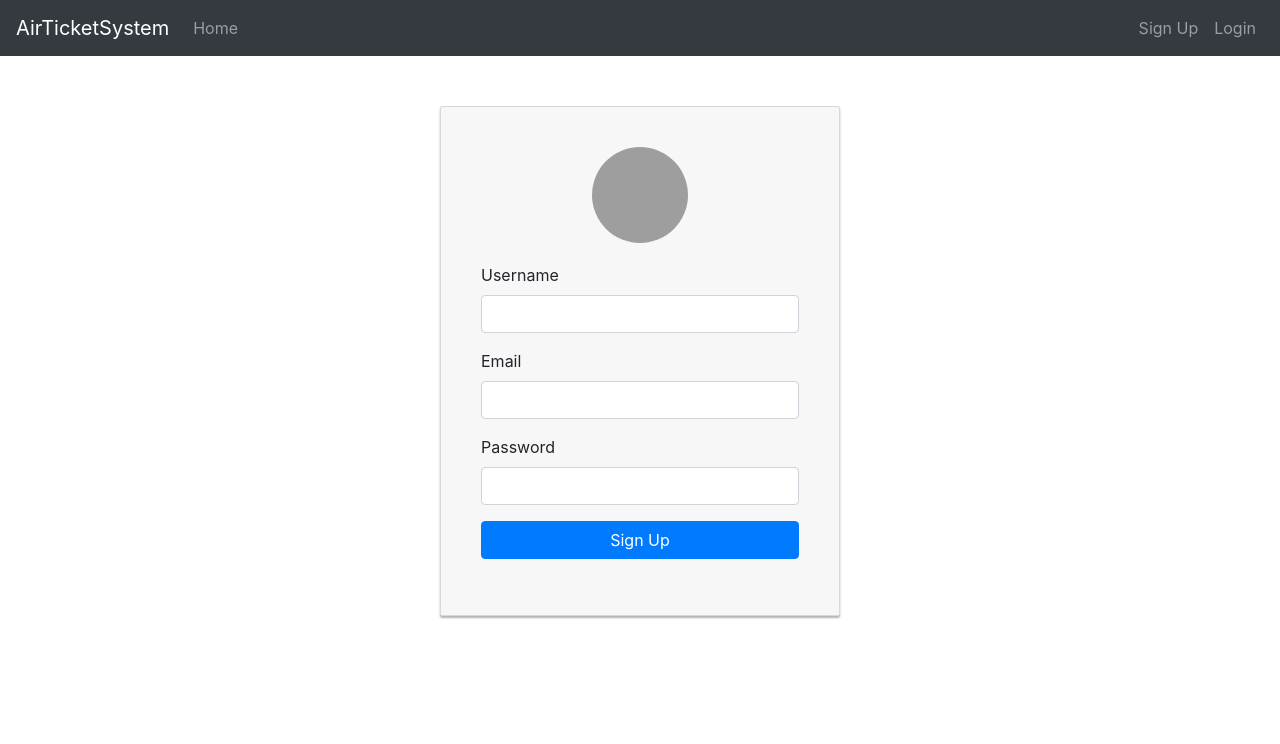
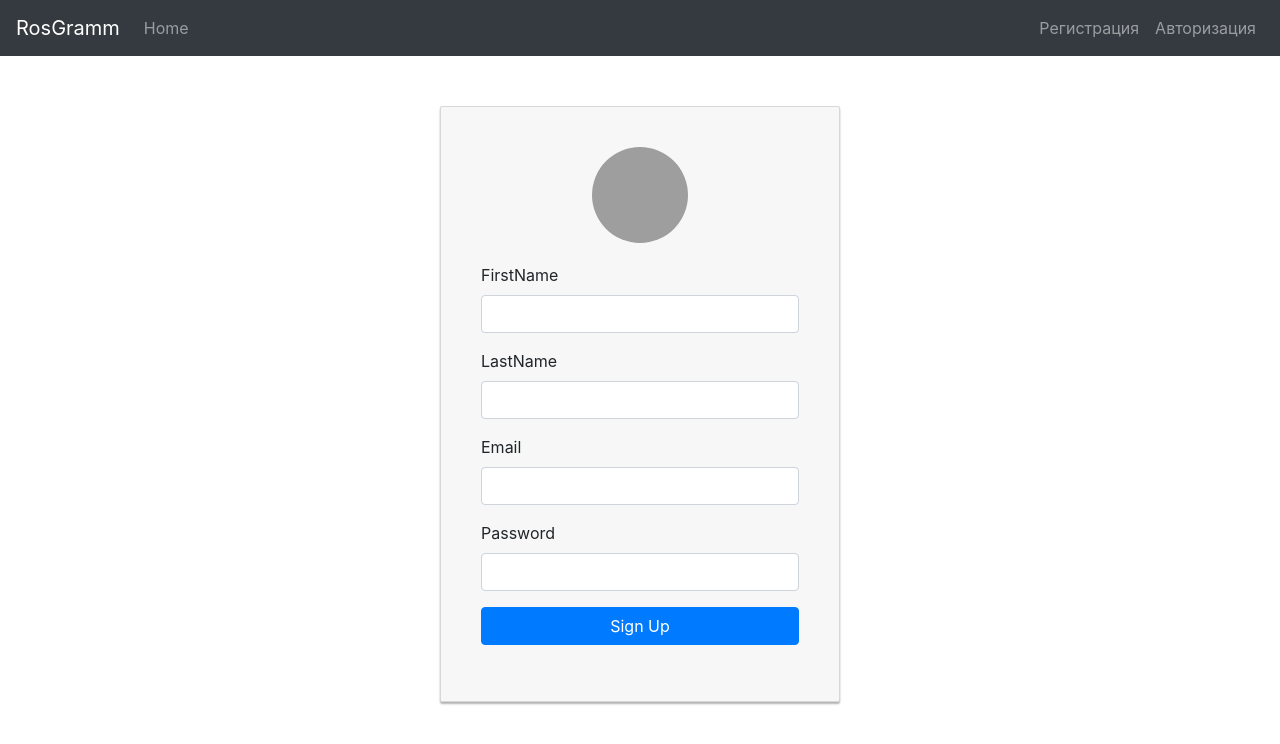
Before and after one commit to bobkovIBAS/WebClientFroRosGramm, an Angular app: page /register in a window 1280 px wide. Shown: the top 744 px of the page. Built offline with nearby package versions, Linux system fonts and the light colour scheme; grey boxes are pictures that could not be loaded.

Commit message:
Создана страница с регистрацией и авторизацией

```diff
--- a/src/app/_services/auth.service.ts
+++ b/src/app/_services/auth.service.ts
@@ -2,7 +2,7 @@ import { Injectable } from '@angular/core';
 import { HttpClient, HttpHeaders } from '@angular/common/http';
 import { Observable } from 'rxjs';
 
-const AUTH_API = 'http://localhost:8080/api/auth/';
+const AUTH_API = 'http://localhost:8080/api/v1/auth/';
 
 const httpOptions = {
   headers: new HttpHeaders({ 'Content-Type': 'application/json' })
@@ -14,16 +14,17 @@ const httpOptions = {
 export class AuthService {
   constructor(private http: HttpClient) { }
 
-  login(username: string, password: string): Observable<any> {
-    return this.http.post(AUTH_API + 'signin', {
-      username,
+  login(email: string, password: string): Observable<any> {
+    return this.http.post(AUTH_API + 'authenticate', {
+      email,
       password
     }, httpOptions);
   }
 
-  register(username: string, email: string, password: string): Observable<any> {
-    return this.http.post(AUTH_API + 'signup', {
-      username,
+  register(firstname: string,lastname: string, email: string, password: string): Observable<any> {
+    return this.http.post(AUTH_API + 'register', {
+      firstname,
+      lastname,
       email,
       password
     }, httpOptions);
--- a/src/app/app.component.html
+++ b/src/app/app.component.html
@@ -1,6 +1,6 @@
 <div id="app">
   <nav class="navbar navbar-expand navbar-dark bg-dark">
-    <a href="#" class="navbar-brand">AirTicketSystem</a>
+    <a href="#" class="navbar-brand">RosGramm</a>
     <ul class="navbar-nav mr-auto" routerLinkActive="active">
       <li class="nav-item">
         <a href="/home" class="nav-link" routerLink="home">Home </a>
@@ -18,10 +18,10 @@
 
     <ul class="navbar-nav ml-auto" *ngIf="!isLoggedIn">
       <li class="nav-item">
-        <a href="/register" class="nav-link" routerLink="register">Sign Up</a>
+        <a href="/register" class="nav-link" routerLink="register">Регистрация</a>
       </li>
       <li class="nav-item">
-        <a href="/login" class="nav-link" routerLink="login">Login</a>
+        <a href="/login" class="nav-link" routerLink="login">Авторизация</a>
       </li>
     </ul>
 
@@ -30,7 +30,7 @@
         <a href="/profile" class="nav-link" routerLink="profile">{{ username }}</a>
       </li>
       <li class="nav-item">
-        <a href class="nav-link" (click)="logout()">LogOut</a>
+        <a href class="nav-link" (click)="logout()">Выход</a>
       </li>
     </ul>
   </nav>
--- a/src/app/login/login.component.html
+++ b/src/app/login/login.component.html
@@ -13,21 +13,21 @@
       novalidate
     >
       <div class="form-group">
-        <label for="username">Username</label>
+        <label for="email">Email</label>
         <input
           type="text"
           class="form-control"
-          name="username"
-          [(ngModel)]="form.username"
+          name="email"
+          [(ngModel)]="form.email"
           required
-          #username="ngModel"
+          #email="ngModel"
         />
         <div
           class="alert alert-danger"
           role="alert"
-          *ngIf="username.errors && f.submitted"
+          *ngIf="email.errors && f.submitted"
         >
-          Username is required!
+        email is required!
         </div>
       </div>
       <div class="form-group">
--- a/src/app/login/login.component.ts
+++ b/src/app/login/login.component.ts
@@ -9,7 +9,7 @@ import { TokenStorageService } from '../_services/token-storage.service';
 })
 export class LoginComponent implements OnInit {
   form: any = {
-    username: null,
+    email: null,
     password: null
   };
   isLoggedIn = false;
@@ -27,9 +27,9 @@ export class LoginComponent implements OnInit {
   }
 
   onSubmit(): void {
-    const { username, password } = this.form;
+    const { email, password } = this.form;
 
-    this.authService.login(username, password).subscribe(
+    this.authService.login(email, password).subscribe(
       data => {
         this.tokenStorage.saveToken(data.accessToken);
         this.tokenStorage.saveUser(data);
--- a/src/app/register/register.component.html
+++ b/src/app/register/register.component.html
@@ -13,24 +13,46 @@
       novalidate
     >
       <div class="form-group">
-        <label for="username">Username</label>
+        <label for="firstname">FirstName</label>
         <input
           type="text"
           class="form-control"
-          name="username"
-          [(ngModel)]="form.username"
+          name="firstname"
+          [(ngModel)]="form.firstname"
           required
           minlength="3"
           maxlength="20"
-          #username="ngModel"
+          #firstname="ngModel"
         />
-        <div class="alert-danger" *ngIf="username.errors && f.submitted">
-          <div *ngIf="username.errors.required">Username is required</div>
-          <div *ngIf="username.errors.minlength">
-            Username must be at least 3 characters
+        <div class="alert-danger" *ngIf="firstname.errors && f.submitted">
+          <div *ngIf="firstname.errors.required">firstname is required</div>
+          <div *ngIf="firstname.errors.minlength">
+            firstname must be at least 3 characters
           </div>
-          <div *ngIf="username.errors.maxlength">
-            Username must be at most 20 characters
+          <div *ngIf="firstname.errors.maxlength">
+            firstname must be at most 20 characters
+          </div>
+        </div>
+      </div>
+      <div class="form-group">
+        <label for="lastname">LastName</label>
+        <input
+          type="text"
+          class="form-control"
+          name="lastname"
+          [(ngModel)]="form.lastname"
+          required
+          minlength="3"
+          maxlength="20"
+          #lastname="ngModel"
+        />
+        <div class="alert-danger" *ngIf="lastname.errors && f.submitted">
+          <div *ngIf="lastname.errors.required">lastname is required</div>
+          <div *ngIf="lastname.errors.minlength">
+            lastname must be at least 3 characters
+          </div>
+          <div *ngIf="lastname.errors.maxlength">
+            lastname must be at most 20 characters
           </div>
         </div>
       </div>
--- a/src/app/register/register.component.ts
+++ b/src/app/register/register.component.ts
@@ -8,7 +8,8 @@ import { AuthService } from '../_services/auth.service';
 })
 export class RegisterComponent implements OnInit {
   form: any = {
-    username: null,
+    firstname: null,
+    lastname:null,
     email: null,
     password: null
   };
@@ -22,9 +23,9 @@ export class RegisterComponent implements OnInit {
   }
 
   onSubmit(): void {
-    const { username, email, password } = this.form;
+    const { firstname, lastname, email, password } = this.form;
 
-    this.authService.register(username, email, password).subscribe(
+    this.authService.register(firstname, lastname, email, password).subscribe(
       data => {
         console.log(data);
         this.isSuccessful = true;
```
